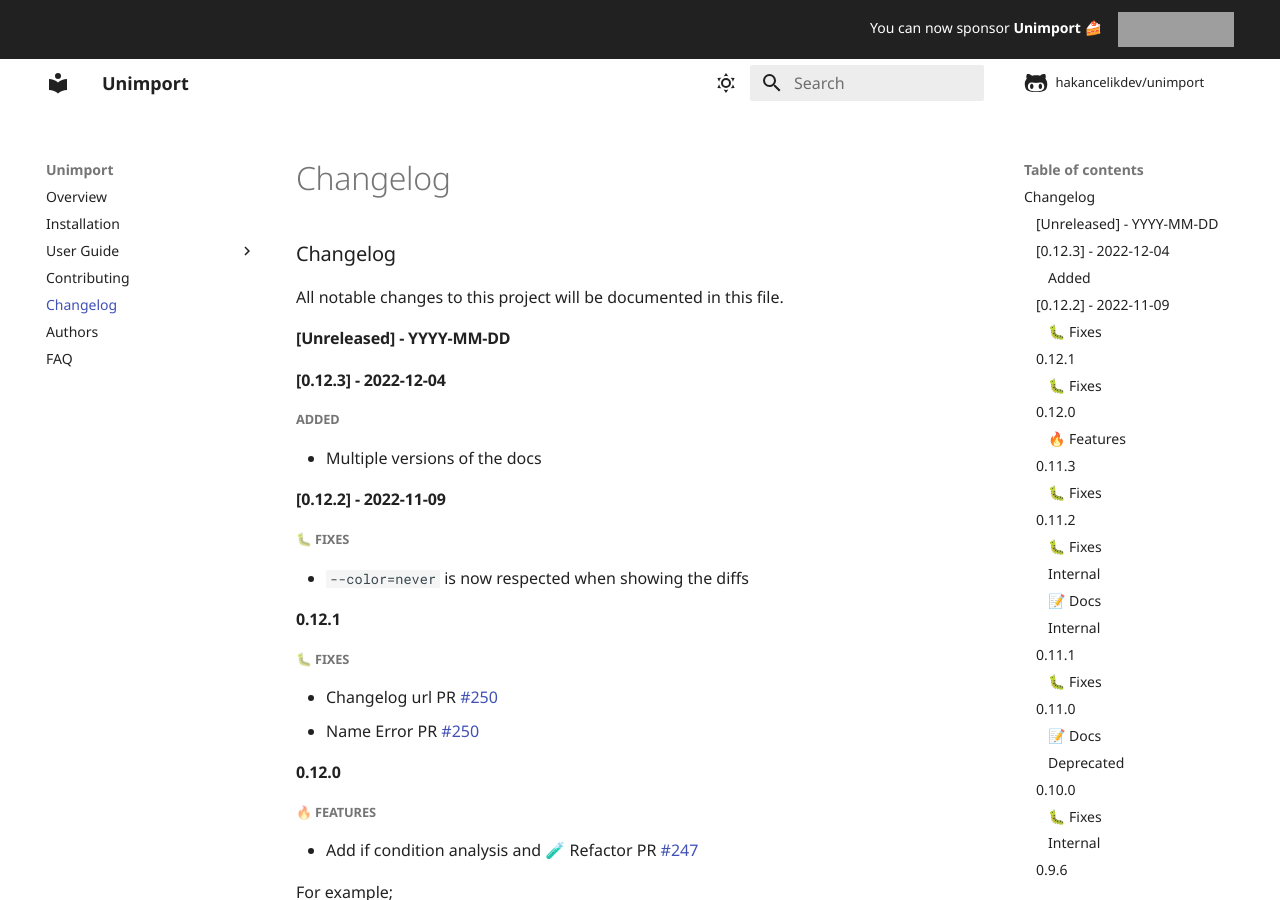
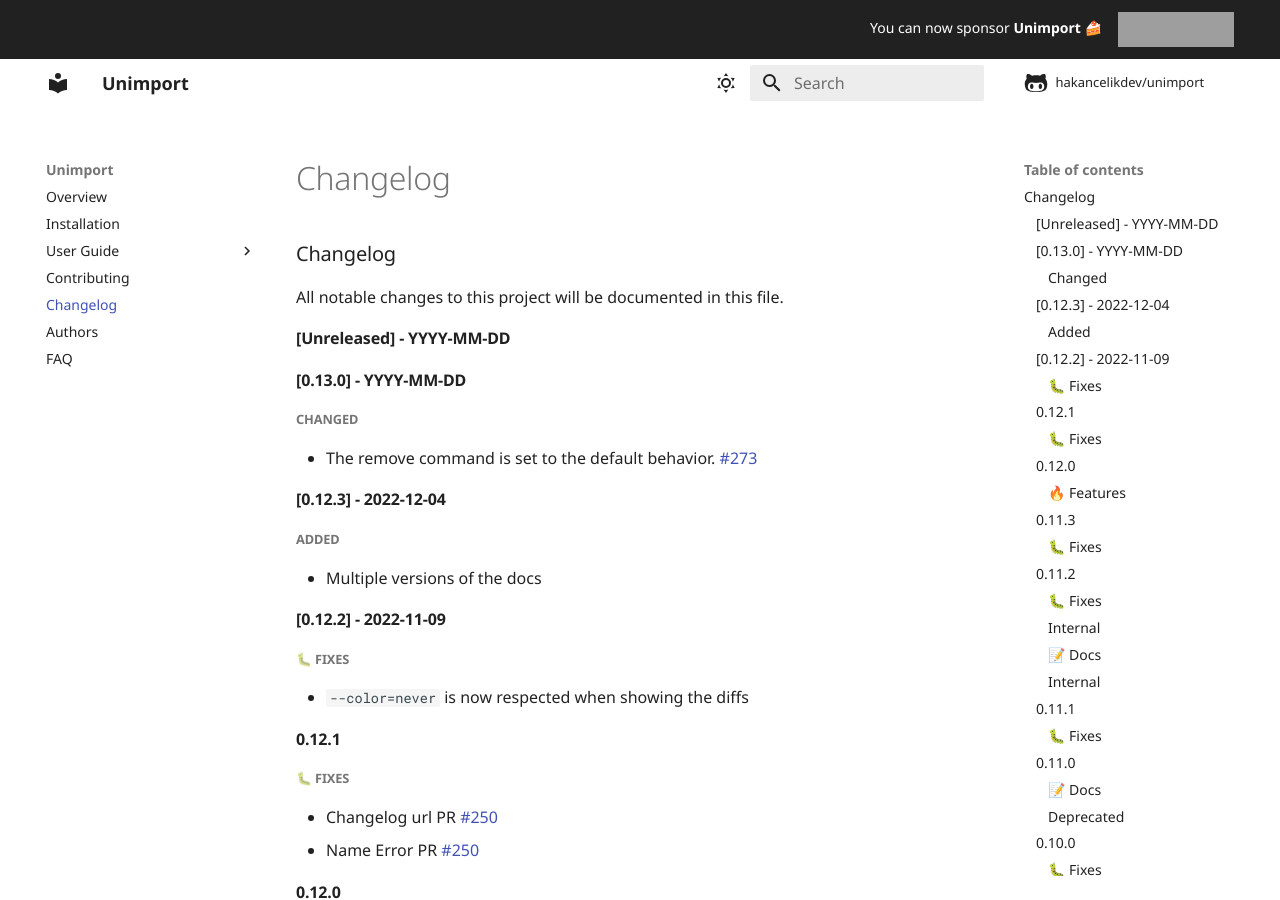
Before and after one commit to hakancelikdev/unimport, an MkDocs documentation site: the page built from docs/CHANGELOG.md, in a window 1280 px wide and 900 px high. Built offline with MkDocs 1.6.1 and Material for MkDocs 9.7.7, drawn with Linux system fonts in a browser that asks for light colours; comment, search, counter and statistics services are not loaded; the version menu is left out; grey boxes are pictures that could not be loaded.

Commit message:
feat: The remove command is set to the default behavior. (#276)

````diff
--- a/action.yml
+++ b/action.yml
@@ -10,7 +10,7 @@
 runs:
   using: "composite"
   steps:
-    - run: pip install --upgrade pip && python -m pip install unimport==0.12.3
+    - run: pip install --upgrade pip && python -m pip install unimport==0.13.0
       shell: bash
     - run: unimport --color auto --gitignore --ignore-init ${{ inputs.extra_args }}
       shell: bash
--- a/docs/CHANGELOG.md
+++ b/docs/CHANGELOG.md
@@ -3,6 +3,12 @@
 All notable changes to this project will be documented in this file.
 
 ## [Unreleased] - YYYY-MM-DD
+
+## [0.13.0] - YYYY-MM-DD
+
+### Changed
+
+- The remove command is set to the default behavior. #273
 
 ## [0.12.3] - 2022-12-04
 
--- a/docs/tutorial/use-with-github-action.md
+++ b/docs/tutorial/use-with-github-action.md
@@ -27,7 +27,7 @@
       - uses: actions/checkout@v3
       - uses: actions/setup-python@v3
       - name: Check unused imports
-        uses: hakancelikdev/unimport@0.12.2
+        uses: hakancelikdev/unimport@0.13.0
         with:
           extra_args: --include src/
 ```
--- a/pyproject.toml
+++ b/pyproject.toml
@@ -24,7 +24,6 @@
 target-version = ['py36', 'py37', 'py38', 'py39', 'py310']
 
 [tool.unimport]
-remove = true
 include_start_import = true
 ignore_init = true
 gitignore = true
````
Also changed, not shown: docs/tutorial/command-line-options.md (+4 -4 lines), docs/tutorial/configurations.md (+2 -0 lines), docs/tutorial/use-with-pre-commit.md (+0 -1 lines), 8 other files.
